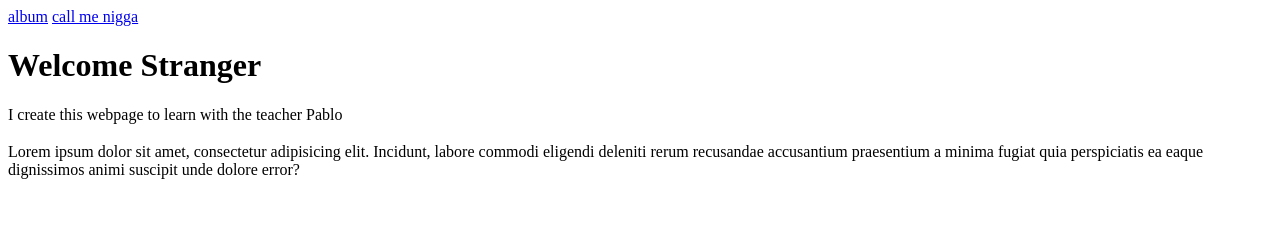
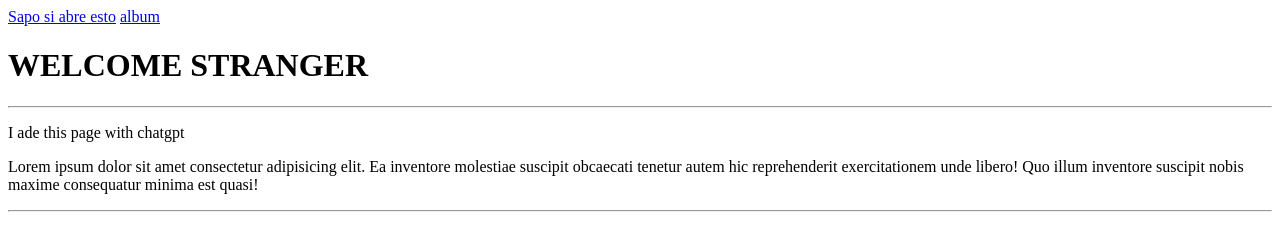
Before and after one commit to Leochrono/Leochrono.github.io, a plain HTML site: page index.html in a window 1280 px wide. Drawn offline with Linux system fonts and the light colour scheme.

Commit message:
actualizacion6

```diff
--- a/index.html
+++ b/index.html
@@ -3,18 +3,15 @@
 <head>
     <meta charset="UTF-8">
     <meta name="viewport" content="width=device-width, initial-scale=1.0">
-    <title>James VIzuete webpage</title>
+    <title>FUCK YOU</title>
 </head>
 <body>
+    <a href="contacto.html">Sapo si abre esto</a>
     <a href="album.html">album</a>
-    <a href="contacto.html">call me nigga</a>
-    <h1>Welcome Stranger</h1>
-    <p>I create this webpage to learn with the teacher Pablo</p>
-
-    <h3></h3>
-    <p>Lorem ipsum dolor sit amet, consectetur adipisicing elit.
-
-        Incidunt, labore commodi eligendi deleniti rerum recusandae accusantium praesentium a minima fugiat quia perspiciatis ea eaque dignissimos animi suscipit unde dolore error?
-
+    <h1>WELCOME STRANGER</h1>
+    <hr>
+    <p>I ade this page with chatgpt</p>
+    <p>Lorem ipsum dolor sit amet consectetur adipisicing elit. Ea inventore molestiae suscipit obcaecati tenetur autem hic reprehenderit exercitationem unde libero! Quo illum inventore suscipit nobis maxime consequatur minima est quasi!</p>
+    <hr>
 </body>
 </html>
```
Also changed, not shown: contacto.html (+1 -1 lines).
